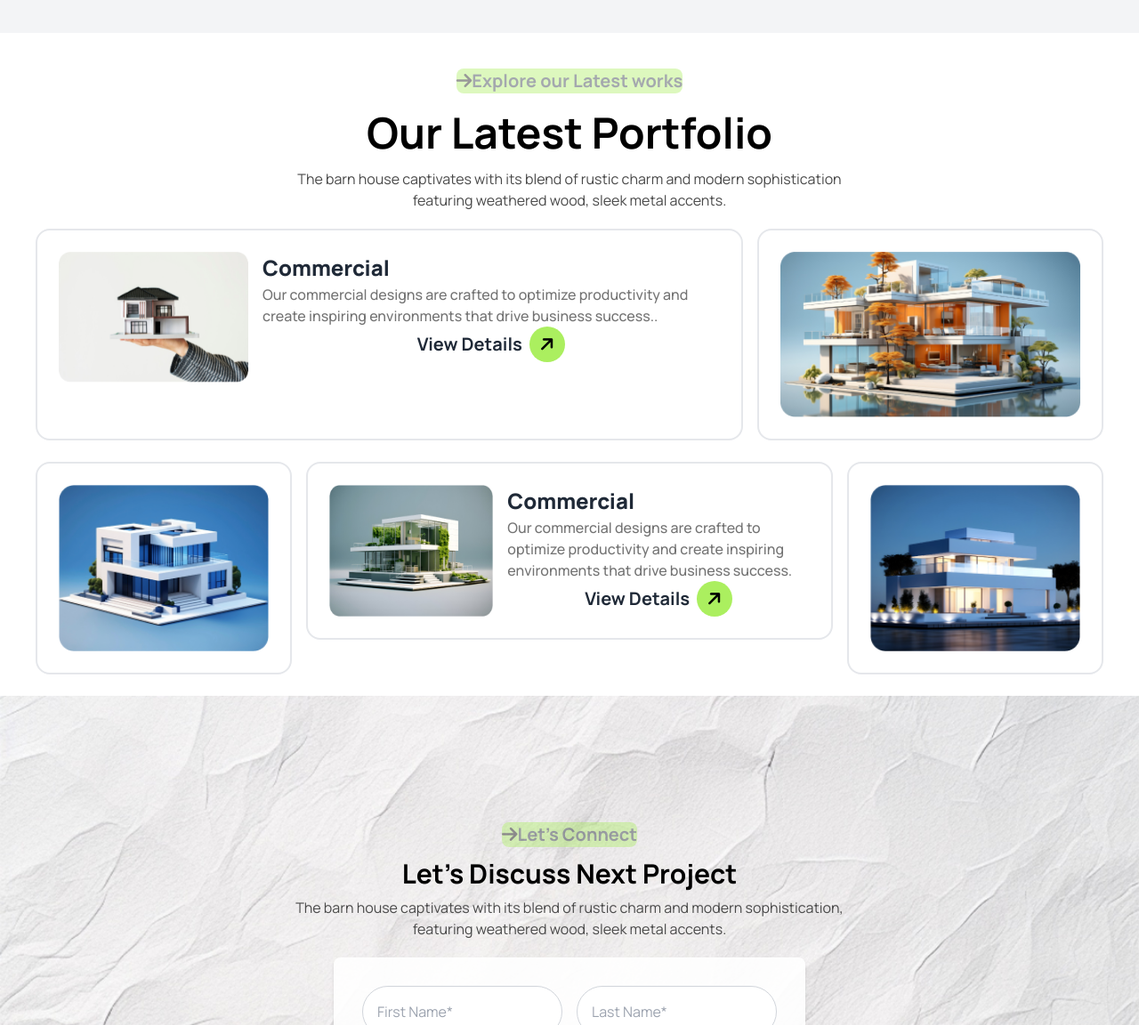
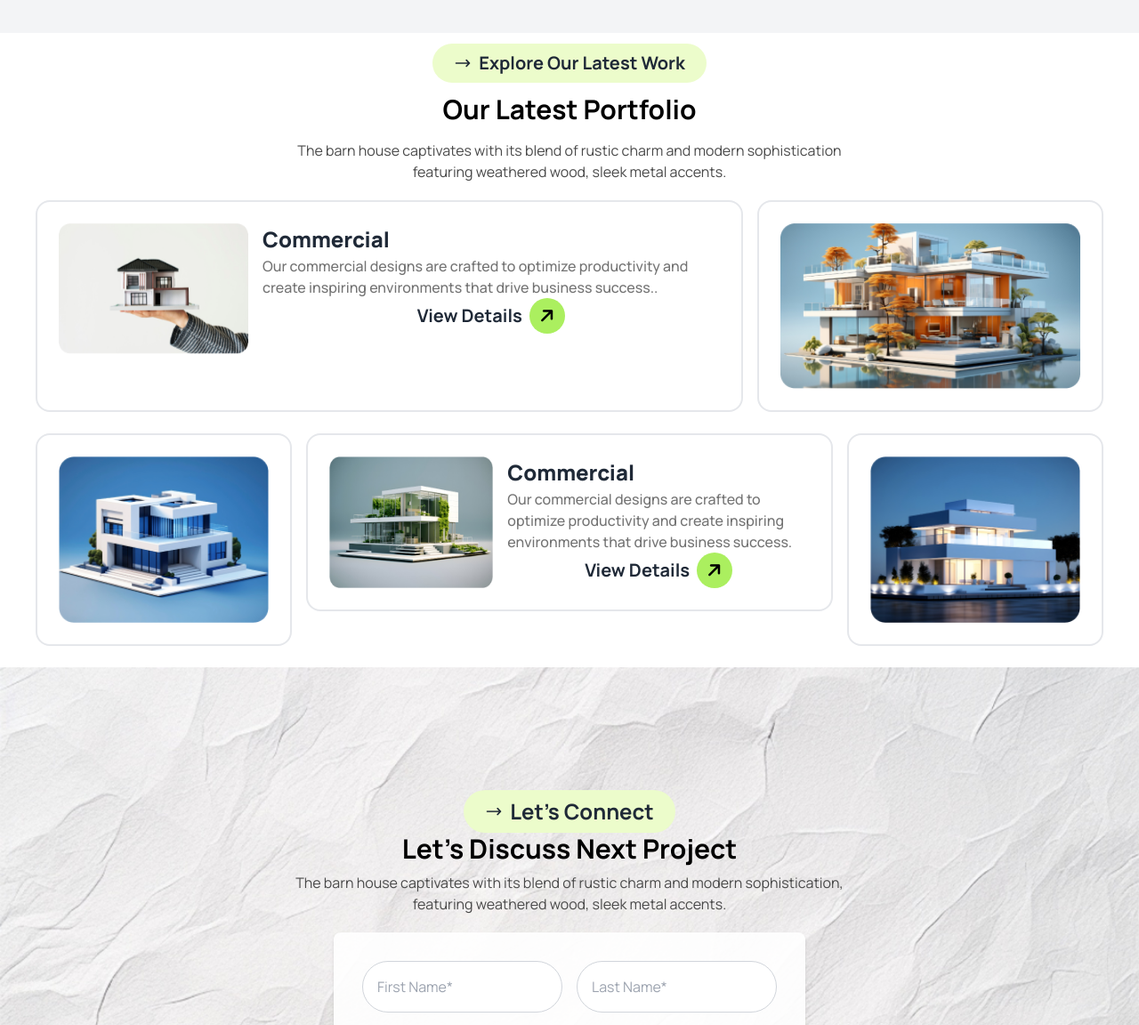
Before and after one commit to JahidHasan037/Assignment-03, a plain HTML site: page index.html in a window 1280 px wide. Shown: the part 1742-2894 px from the top of the page at 89% size. Drawn offline with nearby package versions, Linux system fonts and the light colour scheme.

Commit message:
Challenging Part added

```diff
--- a/index.html
+++ b/index.html
@@ -138,8 +138,15 @@
         </section>
         <section>
             <div class=" text-center">
-            <button class="text-7  bg-[#ABEF5F] opacity-40 rounded-lg text-xl font-bold mt-10 mb-5"><i class="fa-solid fa-arrow-right  bg-[#ABEF5F] rounded-xl text-black"></i>Explore our Latest works</button>
-            <h2 class="text-5xl font-bold text-black mb-4">Our Latest Portfolio</h2>
+                <div class="flex justify-center">
+                    <button class="text-xl flex items-center justify-center mt-3 px-6 py-2 bg-lime-100 text-gray-800 font-bold rounded-full hover:bg-lime-200">
+                      <svg xmlns="http://www.w3.org/2000/svg" fill="none" viewBox="0 0 24 24" stroke-width="2" stroke="currentColor" class="w-5 h-5 mr-2">
+                        <path stroke-linecap="round" stroke-linejoin="round" d="M17 8l4 4m0 0l-4 4m4-4H3" />
+                      </svg>
+                      Explore Our Latest Work
+                    </button>
+                  </div>
+            <h2 class="text-3xl font-bold text-black mt-3 mb-4">Our Latest Portfolio</h2>
             <p class="text-20 text-[#494949] mb-5">The barn house captivates with its blend of rustic charm and modern sophistication <br> featuring weathered wood, sleek metal accents.</p>
 
         </div>
@@ -163,10 +170,7 @@
                             </a>
                         </div>
 
-
                       </div>
-
-
                  </div>
 
             </div>
@@ -239,8 +243,16 @@
         <section>
             <div class="flex flex-col items-center justify-center min-h-screen  bg-[url('assets/bg.jpg')] bg-cover bg-center">
                 <!-- Content goes here -->
-                <div class=" text-center">
-                    <button class="text-7  bg-[#ABEF5F] opacity-40 rounded-lg text-xl font-bold  mb-3"><i class="fa-solid fa-arrow-right  bg-[#ABEF5F] rounded-xl text-black"></i>Let's Connect</button>
+                <div class="text-center">
+                    <div class="flex justify-center">
+                        <button class="text-2xl flex items-center justify-center px-6 py-2 bg-lime-100 text-gray-800 font-bold rounded-full hover:bg-lime-200">
+                          <svg xmlns="http://www.w3.org/2000/svg" fill="none" viewBox="0 0 24 24" stroke-width="2" stroke="currentColor" class="w-5 h-5 mr-2">
+                            <path stroke-linecap="round" stroke-linejoin="round" d="M17 8l4 4m0 0l-4 4m4-4H3" />
+                          </svg>
+                          Let’s Connect
+                        </button>
+                      </div>
+
                     <h2 class="text-3xl font-bold text-black mb-2">Let's Discuss Next Project</h2>
                     <p class="text-20 text-[#494949] mb-5">The barn house captivates with its blend of rustic charm and modern sophistication, <br> featuring weathered wood, sleek metal accents.</p>
                 </div>
@@ -263,9 +275,7 @@
                         </button>
                       </div>
                  </div>
-
               </div>
-
         </section>
 
     </main>
```
